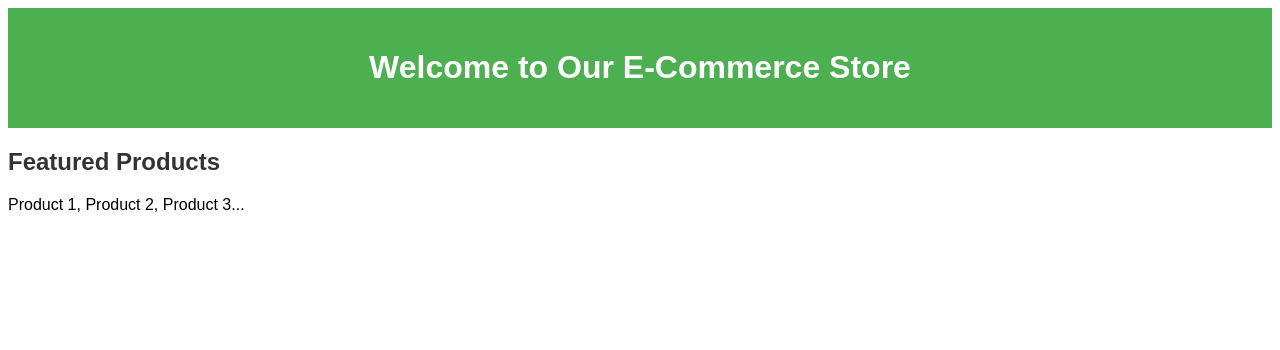
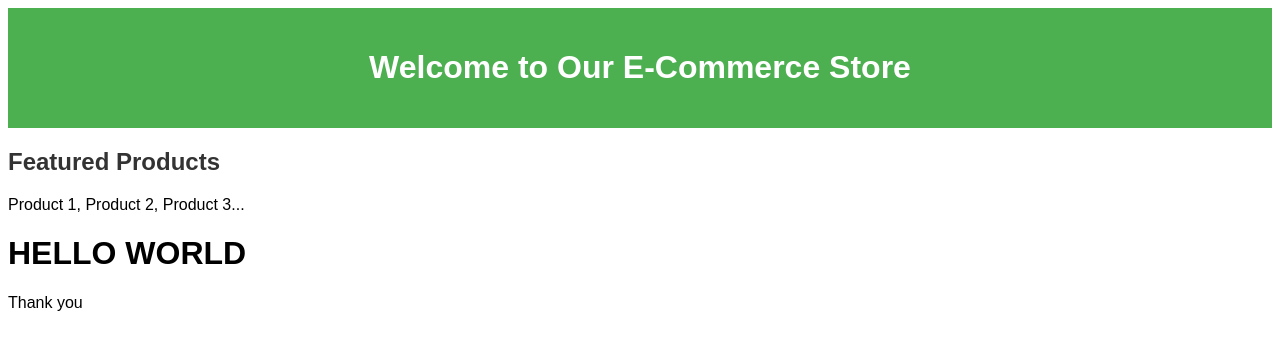
Before and after one commit to sushmita9026/e-commerce, a plain HTML site: page index.html in a window 1280 px wide. Drawn offline with Linux system fonts and the light colour scheme.

Commit message:
first commit

```diff
--- a/index.html
+++ b/index.html
@@ -16,5 +16,8 @@
             <p>Product 1, Product 2, Product 3...</p>
         </section>
     </main>
+
+    <h1>HELLO WORLD</h1>
+    <p>Thank you</p>
 </body>
 </html>
```
